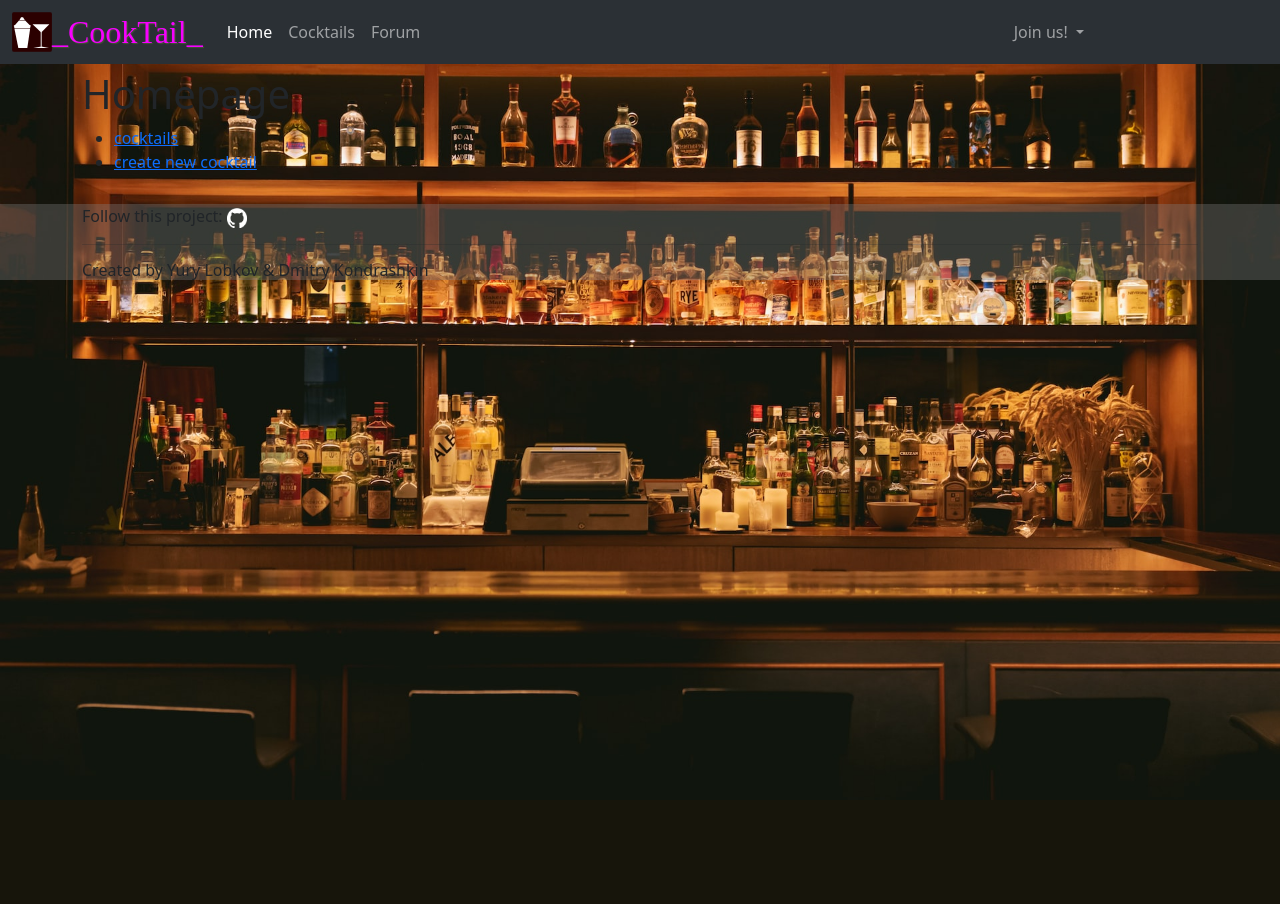
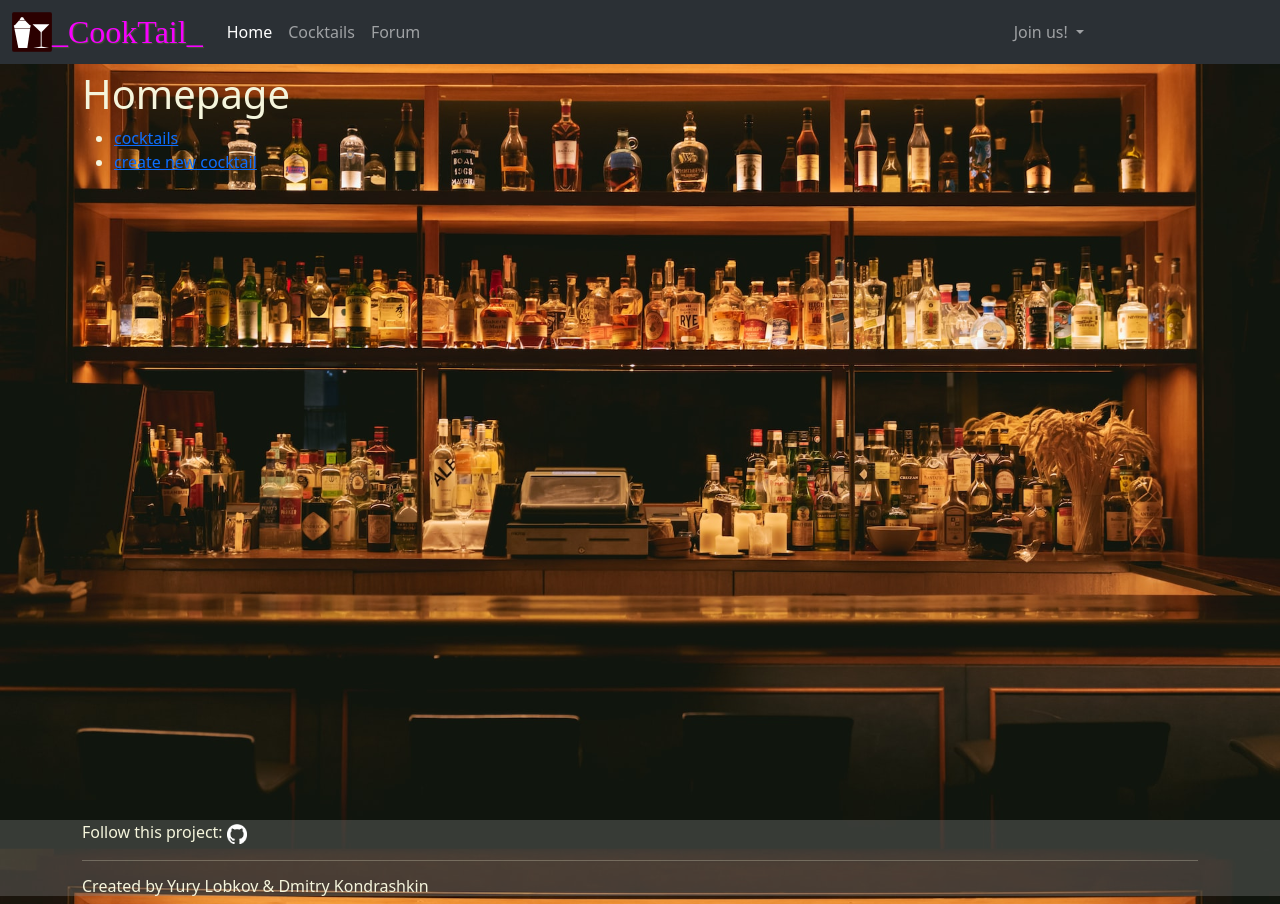
Before and after one commit to YuryLobkov/cooktail, a Django app: page /drinks/ in a window 1280 px wide. Before the commit the page ends 800 px from the top, so only its background shows below. Run offline with Django 4.2, Linux system fonts and the light colour scheme; some web fonts are replaced.

Commit message:
footer now below all pages

```diff
--- a/static/style.css
+++ b/static/style.css
@@ -1,6 +1,7 @@
 body{
     background: url(background.jpg) no-repeat center center fixed;
     background-size: cover;
+    color: beige;
 }
 
 .card{
@@ -70,3 +71,7 @@ footer{
     margin-bottom: 0;
     background-color: rgba(128, 128, 128, 0.349);
 }
+
+.viewport{
+    min-height: 90vh;
+}
--- a/templates/base.html
+++ b/templates/base.html
@@ -60,8 +60,10 @@
     </div>
   </nav>
 <div class="spacing"></div>
-{% block content %}
-{% endblock %}
+<div class="viewport">
+  {% block content %}
+  {% endblock %}
+</div>
 <footer>
   <div class="container">
     Follow this project:
```
